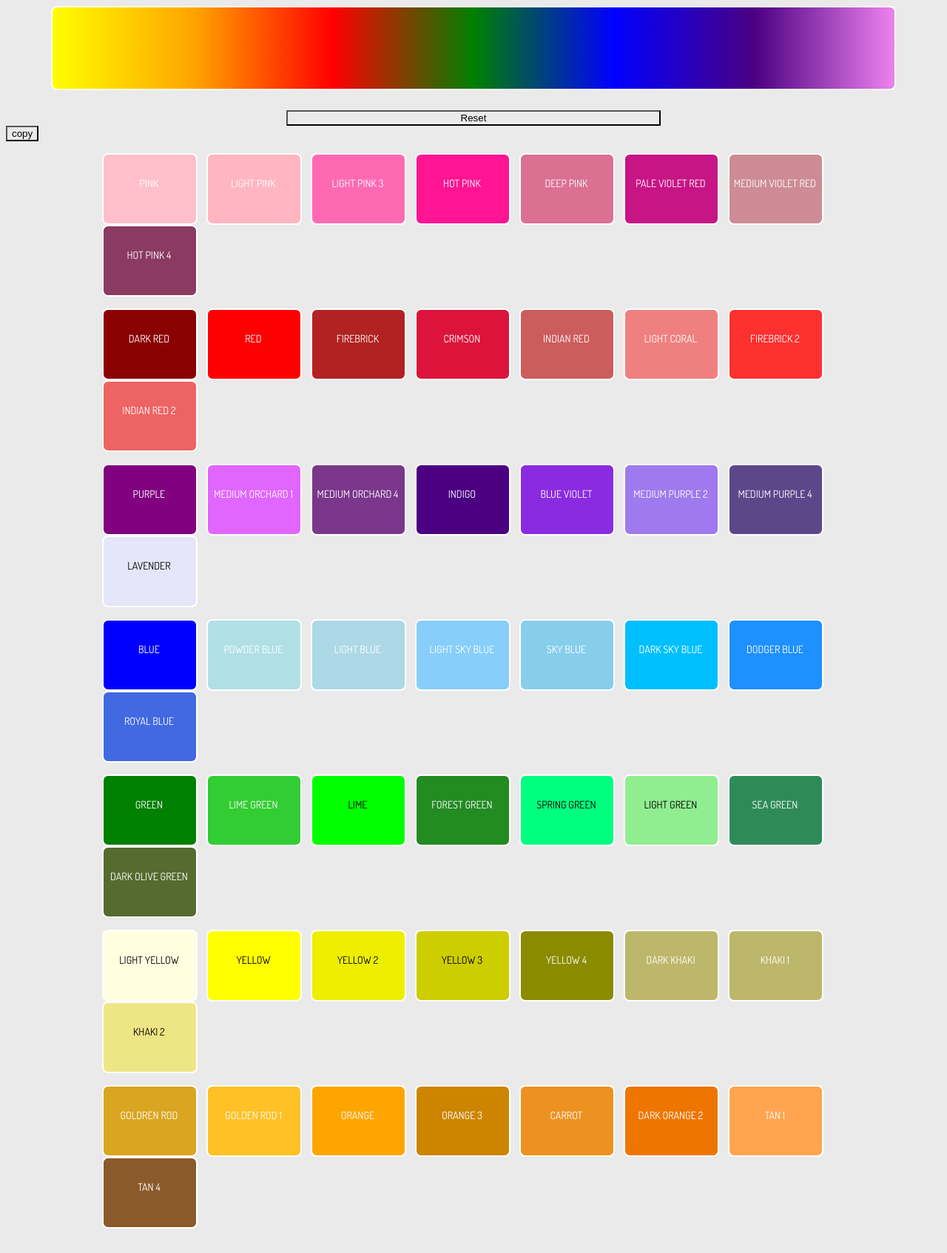
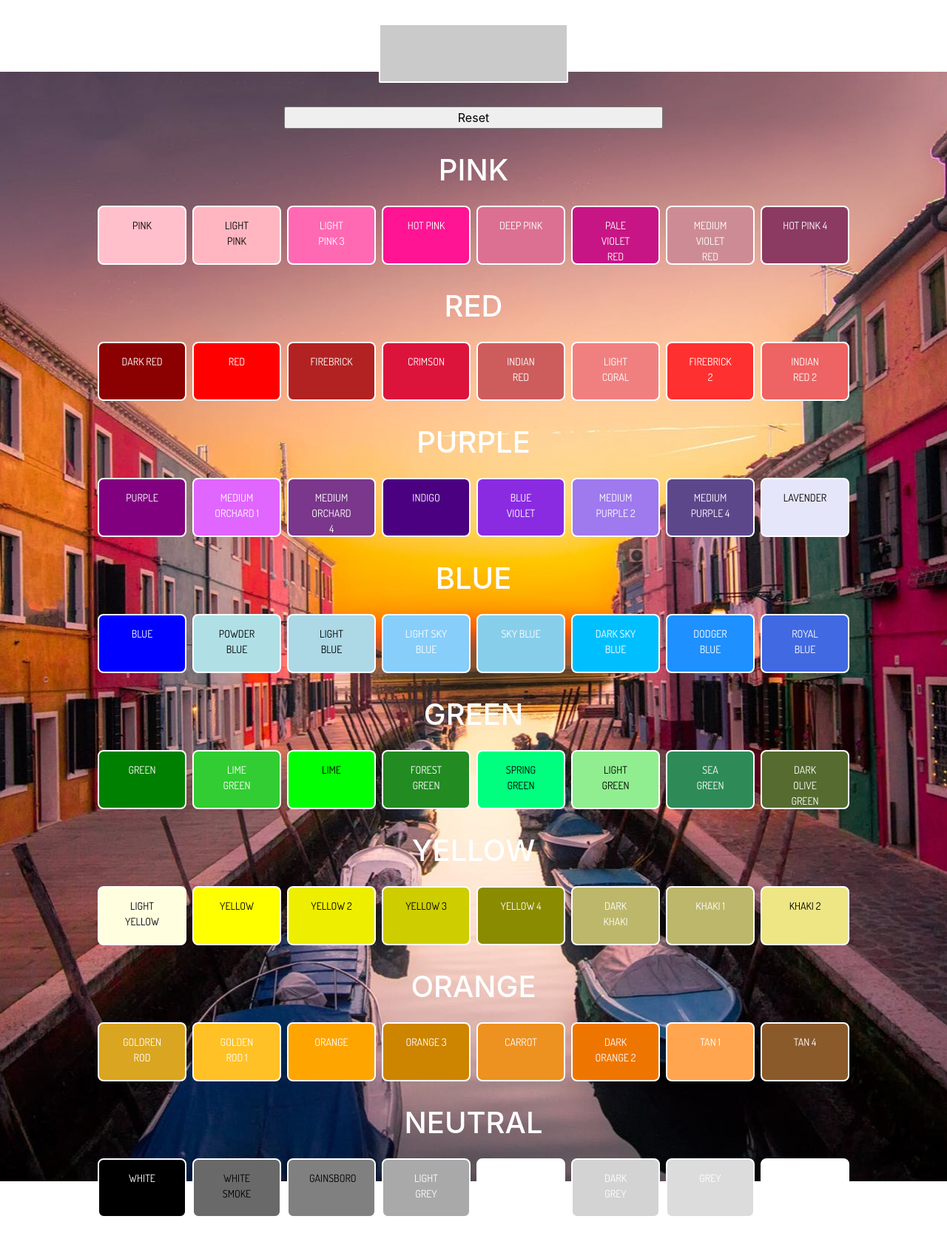
Before and after one commit to harrywalker94/rgb-color-selector, a plain HTML site: page index.html in a window 1280 px wide. Shown: the whole page at 74% size. Before the commit the page ends 1669 px from the top, so only its background shows below. Drawn offline with nearby package versions, Linux system fonts and the light colour scheme.

Commit message:
adding styling

```diff
--- a/assets/css/style.css
+++ b/assets/css/style.css
@@ -1,5 +1,11 @@
-* {
-    background-color: rgb(234, 234, 234);
+body {
+    background: url('../images/color-photo.jpg') center fixed no-repeat;
+}
+
+@media screen and (max-width:768px) {
+    .body {
+        background: url('../images/color-photo.jpg') center cover no-repeat;
+    }
 }
 
 .panel {
@@ -17,17 +23,16 @@
 }
 
 .theButton {
-    height: 60px;
-    width: 122px;
+    height: 80px;
+    width: 120px;
     border-radius: 8px;
     margin: 0 4px 0 4px;
     text-align: center;
-    background-color: #555;
     color: #FFF;
     text-transform: uppercase;
     font-family: dosis;
     font-size: 14px;
-    padding: 30px 3px 3px 0;
+    padding: 1em 2em 1em 2em;
     border: solid 2px #fff;
     /* border used to stop jump when border is applied*/
     display: inline-block;
@@ -40,29 +45,40 @@
 }
 
 .superButton {
-    background-image: linear-gradient(to right, yellow, orange, red, green, blue, indigo, violet);
+    background: #cacaca;
+    position: -webkit-sticky;
+    position: sticky;
+    top: 0;
     height: 80px;
-    width: 90%;
+    width: 20%;
     margin: auto;
-    border-radius: 8px;
+    border-radius: 2px;
     text-align: center;
     color: #FFF;
     font-family: dosis;
     font-size: 30px;
     padding-top: 30px;
-    /* display: none;*/
     border: solid 2px #fff;
     /* border used to stop jump when border is applied*/
+    margin-top: 2rem;
+    z-index: 999;
+}
+
+h1 {
+    color: #fff;
+    margin-top: 2rem;
 }
 
 /* Pink RGB Colors */
 
 .pink:nth-of-type(1) {
     background-color: rgb(255, 192, 203);
+    color: black;
 }
 
 .pink:nth-of-type(2) {
     background-color: rgb(255, 182, 193);
+    color: black;
 }
 
 .pink:nth-of-type(3) {
@@ -166,10 +182,12 @@
 
 .blue:nth-of-type(2) {
     background-color: rgb(176, 224, 230);
+    color: black;
 }
 
 .blue:nth-of-type(3) {
     background-color: rgb(173, 216, 230);
+    color: black;
 }
 
 .blue:nth-of-type(4) {
@@ -302,3 +320,58 @@
 .orange:nth-of-type(8) {
     background-color: rgb(139, 90, 43);
 }
+
+/* Grey RGB Colors */
+
+.grey:nth-of-type(1) {
+    background-color: rgb(0, 0, 0);
+    color: white;
+}
+
+.grey:nth-of-type(2) {
+    background-color: rgb(105, 105, 105);
+    color: black;
+}
+
+.grey:nth-of-type(3) {
+    background-color: rgb(128, 128, 128);
+    color: black;
+}
+
+.grey:nth-of-type(4) {
+    background-color: rgb(169, 169, 169);
+}
+
+.grey:nth-of-type(5) {
+    background-color: white;
+}
+
+.grey:nth-of-type(6) {
+    background-color: rgb(211, 211, 211);
+}
+
+.grey:nth-of-type(7) {
+    background-color: rgb(220, 220, 220);
+}
+
+.grey:nth-of-type(8) {
+    background-color: rgb(255, 255, 255);
+}
+
+@media screen and (max-width: 430px) {
+    .superButton {
+        height: 60px;
+        width: 50%;
+        font-size: 1em;
+    }
+    .theButton {
+        height: 25px;
+        width: 40px;
+        margin: 0 1px 0 1px;
+        font-size: 3px;
+        padding-top: 2em;
+    }
+    .col-md-6 {
+        padding: 0 !important;
+    }
+}
--- a/index.html
+++ b/index.html
@@ -5,6 +5,8 @@
     <meta charset="UTF-8">
     <meta name="viewport" content="width=device-width, initial-scale=1">
     <title>jQuery</title>
+    <link rel="stylesheet" href="https://stackpath.bootstrapcdn.com/bootstrap/4.3.1/css/bootstrap.min.css"
+        integrity="sha384-ggOyR0iXCbMQv3Xipma34MD+dH/1fQ784/j6cY/iJTQUOhcWr7x9JvoRxT2MZw1T" crossorigin="anonymous">
     <link href="assets/css/style.css" rel="stylesheet">
     <link href='https://fonts.googleapis.com/css?family=Roboto' rel='stylesheet' type='text/css'>
     <link href='https://fonts.googleapis.com/css?family=Dosis' rel='stylesheet' type='text/css'>
@@ -13,21 +15,20 @@
 </head>
 
 <body>
-    <div class="superButton makeBlue">
-
-
-
+    <div class="superButton">
     </div>
 
     <!-- The button used to copy the text -->
+    <input type="button" id="btn" value="Reset">
 
 
-    <input type="button" id="btn" value="Reset">
-
-    <input type="button" id="btn2" value="copy">
-
     <!-- Pink RGB Colors -->
-    <div class="container panel">
+    <div class="d-flex justify-content-center text-center">
+        <h1>PINK</h1>
+    </div>
+    <div class="container">
+        <div class="row no-gutters">
+            <div class="col-md-12 col-sm-6 d-flex justify-content-center text-center panel">
                 <div class="theButton pink">Pink</div>
                 <div class="theButton pink">Light Pink</div>
                 <div class="theButton pink">Light Pink 3</div>
@@ -37,9 +38,16 @@
                 <div class="theButton pink">Medium Violet Red</div>
                 <div class="theButton pink">Hot Pink 4</div>
             </div>
+        </div>
+    </div>
 
     <!-- Red RGB Colors -->
-    <div class="container panel">
+    <div class="d-flex justify-content-center text-center">
+        <h1>RED</h1>
+    </div>
+    <div class="container">
+        <div class="row no-gutters">
+            <div class="col-md-12 col-sm-6 d-flex justify-content-center panel">
                 <div class="theButton red">Dark Red</div>
                 <div class="theButton red">Red</div>
                 <div class="theButton red">Firebrick</div>
@@ -49,9 +57,16 @@
                 <div class="theButton red">FireBrick 2</div>
                 <div class="theButton red">Indian Red 2</div>
             </div>
+        </div>
+    </div>
 
     <!-- Purple RGB Colors -->
-    <div class="container panel">
+    <div class="d-flex justify-content-center text-center">
+        <h1>PURPLE</h1>
+    </div>
+    <div class="container">
+        <div class="row no-gutters">
+            <div class="col-md-12 col-sm-6 d-flex justify-content-center panel">
                 <div class="theButton purple">Purple</div>
                 <div class="theButton purple">Medium Orchard 1</div>
                 <div class="theButton purple">Medium Orchard 4</div>
@@ -61,9 +76,16 @@
                 <div class="theButton purple">Medium Purple 4</div>
                 <div class="theButton purple">Lavender</div>
             </div>
+        </div>
+    </div>
 
     <!-- Blue RGB Colors -->
-    <div class="container panel">
+    <div class="d-flex justify-content-center text-center">
+        <h1>BLUE</h1>
+    </div>
+    <div class="container">
+        <div class="row no-gutters">
+            <div class="col-md-12 col-sm-6 d-flex justify-content-center panel">
                 <div class="theButton blue">Blue</div>
                 <div class="theButton blue">Powder Blue</div>
                 <div class="theButton blue">Light Blue</div>
@@ -73,9 +95,16 @@
                 <div class="theButton blue">Dodger Blue</div>
                 <div class="theButton blue">Royal Blue</div>
             </div>
+        </div>
+    </div>
 
     <!-- Green RGB Colors -->
-    <div class="container panel">
+    <div class="d-flex justify-content-center text-center">
+        <h1>GREEN</h1>
+    </div>
+    <div class="container">
+        <div class="row no-gutters">
+            <div class="col-md-12 col-sm-6 d-flex justify-content-center panel">
                 <div class="theButton green">Green</div>
                 <div class="theButton green">Lime Green</div>
                 <div class="theButton green">Lime</div>
@@ -85,9 +114,16 @@
                 <div class="theButton green">Sea Green</div>
                 <div class="theButton green">Dark Olive Green</div>
             </div>
+        </div>
+    </div>
 
     <!-- Yellow RGB Colors -->
-    <div class="container panel">
+    <div class="d-flex justify-content-center text-center">
+        <h1>YELLOW</h1>
+    </div>
+    <div class="container">
+        <div class="row no-gutters">
+            <div class="col-md-12 col-sm-6 d-flex justify-content-center panel">
                 <div class="theButton yellow">Light Yellow</div>
                 <div class="theButton yellow">Yellow</div>
                 <div class="theButton yellow">Yellow 2</div>
@@ -97,9 +133,16 @@
                 <div class="theButton yellow">Khaki 1</div>
                 <div class="theButton yellow">Khaki 2</div>
             </div>
+        </div>
+    </div>
 
     <!-- Orange RGB Colors -->
-    <div class="container panel">
+    <div class="d-flex justify-content-center text-center">
+        <h1>ORANGE</h1>
+    </div>
+    <div class="container">
+        <div class="row no-gutters">
+            <div class="col-md-12 col-sm-6 d-flex justify-content-center panel">
                 <div class="theButton orange">Goldren Rod</div>
                 <div class="theButton orange">Golden Rod 1</div>
                 <div class="theButton orange">Orange</div>
@@ -109,10 +152,40 @@
                 <div class="theButton orange">Tan 1</div>
                 <div class="theButton orange">Tan 4</div>
             </div>
+        </div>
+    </div>
+
+    <!-- Black/White/Grey RGB Colors -->
+    <div class="d-flex justify-content-center text-center">
+        <h1>NEUTRAL</h1>
+    </div>
+    <div class="container mb-5">
+        <div class="row no-gutters">
+            <div class="col-md-12 col-sm-6 d-flex justify-content-center panel">
+                <div class="theButton grey">White</div>
+                <div class="theButton grey">White Smoke</div>
+                <div class="theButton grey">Gainsboro</div>
+                <div class="theButton grey">Light Grey</div>
+                <div class="theButton grey">Silver</div>
+                <div class="theButton grey">Dark Grey</div>
+                <div class="theButton grey">Grey</div>
+                <div class="theButton grey">Black</div>
+            </div>
+        </div>
+    </div>
 
 
 
 
+    <script src="https://code.jquery.com/jquery-3.3.1.slim.min.js"
+        integrity="sha384-q8i/X+965DzO0rT7abK41JStQIAqVgRVzpbzo5smXKp4YfRvH+8abtTE1Pi6jizo"
+        crossorigin="anonymous"></script>
+    <script src="https://cdnjs.cloudflare.com/ajax/libs/popper.js/1.14.7/umd/popper.min.js"
+        integrity="sha384-UO2eT0CpHqdSJQ6hJty5KVphtPhzWj9WO1clHTMGa3JDZwrnQq4sF86dIHNDz0W1"
+        crossorigin="anonymous"></script>
+    <script src="https://stackpath.bootstrapcdn.com/bootstrap/4.3.1/js/bootstrap.min.js"
+        integrity="sha384-JjSmVgyd0p3pXB1rRibZUAYoIIy6OrQ6VrjIEaFf/nJGzIxFDsf4x0xIM+B07jRM"
+        crossorigin="anonymous"></script>
 
     <script type="text/javascript" src="js/script.js"></script>
     <!-- Scripts located at the bottom of the body to insure page is fully loaded before execution -->
--- a/js/script.js
+++ b/js/script.js
@@ -1,37 +1,29 @@
 $(document).ready(function () {
+  //will display rgb value of selected panel in the reset panel
+  $(".theButton").mouseenter(function () {
+    var colorText = $(this).css("background-color");
+    $(".superButton").text(colorText);
+  });
 
-    //will display rgb value of selected panel in the reset panel
-    $(".theButton").mouseenter(function () {
-        var colorText = $(this).css('background-color');
-        $('.superButton').text(colorText);
+  $("#btn").click(function () {
+    // Single line Reset function executes on click of Reset Button
+    $(".superButton").text("");
+  });
 
-    });
+  /* Button for copying the RGB Color */
+  $(".theButton").click(function () {
+    // Store the text you want to copy in variable
+    var text = $(this).css("background-color");
 
-     $(".theButton").mouseleave(function () {
-       $('.superButton').text("");
+    // Move the text to input tag to execute copy command
+    var tempElement = $("<input>")
+      .val(text)
+      .appendTo("body")
+      .select();
+    document.execCommand("copy");
+    tempElement.remove();
 
-   });
-
-   /* $("#btn").click(function () {
-        // Single line Reset function executes on click of Reset Button
-        $(".superButton").text('');
-    }); */ // Commented out, add if required
-
-    $(".theButton").click(function () {
-        // Store the text you want to copy in variable
-        var text = $(this).css('background-color');
-
-        // Move the text to input tag to execute copy command
-        var tempElement = $('<input>').val(text).appendTo('body').select();
-        document.execCommand('copy');
-        tempElement.remove();
-
-        alert('RGB Colour Copied');
-
-    });
-
-
-
-
+    alert("RGB Colour Copied");
+  });
 
 });
```
Also changed, not shown: assets/images/color-photo.jpg (added). Lines whose indentation alone changed are shown as unchanged.
